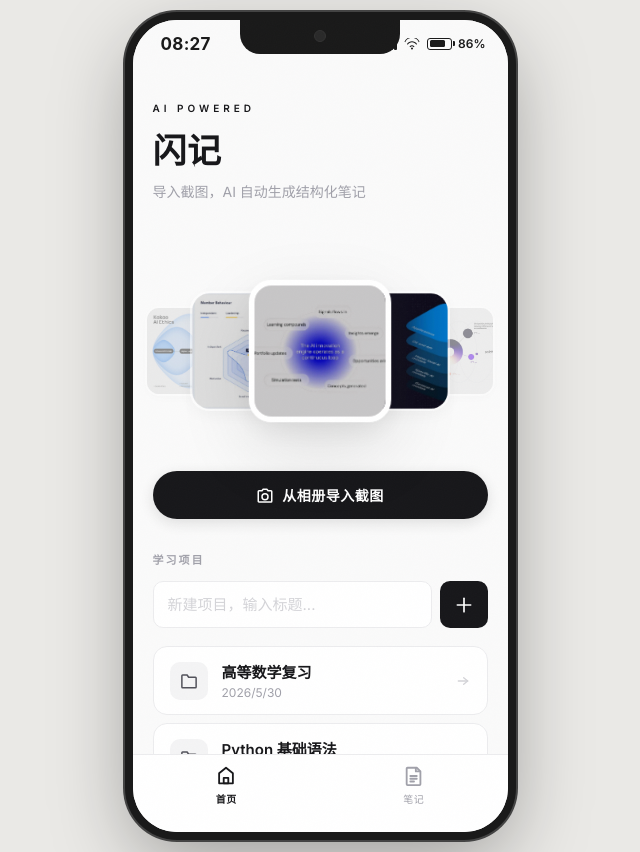
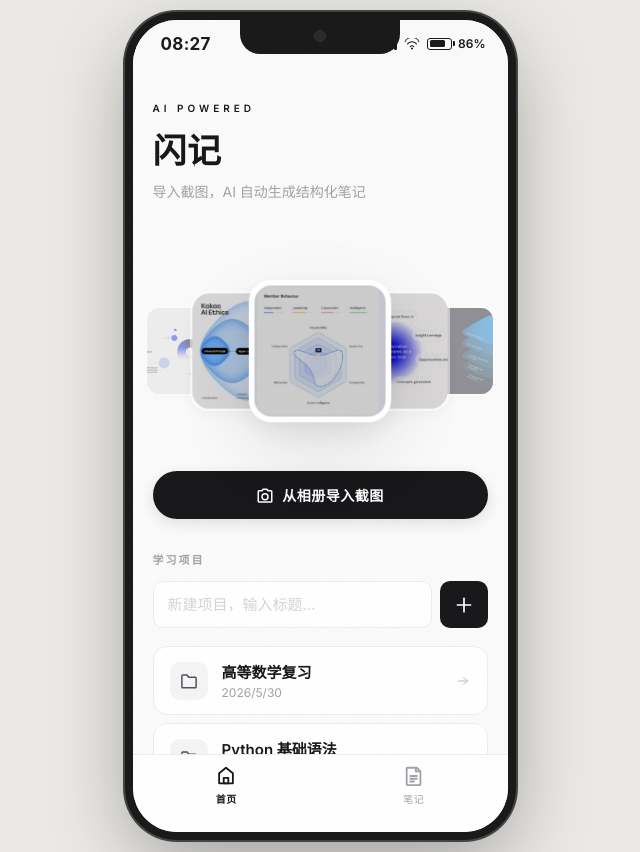
Before and after one commit to cocococococooo/flash-notes, a plain HTML site: page preview.html in a window 1280 px wide. Shown: the whole page, without its empty margins (320-960 px from the left). Drawn offline with Linux system fonts and the light colour scheme.

Commit message:
feat: 每2s自动轮播+CSS过渡动画

```diff
--- a/preview.html
+++ b/preview.html
@@ -217,6 +217,7 @@
     cursor: pointer; overflow: hidden; border-radius: 24px;
     box-sizing: border-box; outline: none; will-change: transform;
     backface-visibility: hidden;
+    transition: transform 0.5s cubic-bezier(0.4, 1.2, 0.3, 1), opacity 0.5s ease;
   }
   .carousel-stack .cs-card img {
     position: absolute; inset: 0; width: 100%; height: 100%;
@@ -772,7 +773,7 @@ function initIcons() {
   });
 }
 
-// ===================== STATIC CARD CAROUSEL =====================
+// ===================== AUTO-ROTATING CARD CAROUSEL =====================
 const carouselItems = [
   { src: 'pic/0444fef320f4e1569a1c5026d74093ac.jpg' },
   { src: 'pic/0f263c438ec4c0ee88934537c7188826.jpg' },
@@ -781,21 +782,27 @@ const carouselItems = [
   { src: 'pic/e1b59ad3b2b1815b4ea7bc1f55a228cd.jpg' },
 ];
 
-function buildCarousel() {
+const POSITIONS = [
+  { x: -130, scale: 0.6, opacity: 0.45, z: 2, border: 3 },
+  { x: -70,  scale: 0.8, opacity: 1,    z: 3, border: 3 },
+  { x: 0,    scale: 0.95, opacity: 1,   z: 5, border: 6 },
+  { x: 70,   scale: 0.8, opacity: 1,    z: 3, border: 3 },
+  { x: 130,  scale: 0.6, opacity: 0.45, z: 2, border: 3 },
+];
+
+let centerIdx = 2;
+let carouselTimer = null;
+
+function buildCarousel(idx) {
   const stack = document.getElementById('carouselStack');
   const n = carouselItems.length;
-  const positions = [
-    { x: -130, scale: 0.6, opacity: 0.45, z: 2, border: 3 },
-    { x: -70, scale: 0.8, opacity: 1, z: 3, border: 3 },
-    { x: 0, scale: 0.95, opacity: 1, z: 5, border: 6 },
-    { x: 70, scale: 0.8, opacity: 1, z: 3, border: 3 },
-    { x: 130, scale: 0.6, opacity: 0.45, z: 2, border: 3 },
-  ];
   let html = '';
   for (let i = 0; i < n; i++) {
-    const p = positions[i];
-    const borderColor = i === 2 ? 'rgba(255,255,255,1)' : 'rgba(255,255,255,0.5)';
-    const shadow = i === 2
+    const offset = ((i - idx + n) % n) - 2;
+    const p = POSITIONS[offset + 2];
+    const isCenter = offset === 0;
+    const borderColor = isCenter ? 'rgba(255,255,255,1)' : 'rgba(255,255,255,0.5)';
+    const shadow = isCenter
       ? 'rgba(0,0,0,0.11) 0px 28px 80px, rgba(0,0,0,0.067) 0px 10px 28px'
       : 'rgba(0,0,0,0.035) 0px 6px 18px';
     html += `<div class="cs-card" style="
@@ -805,10 +812,20 @@ function buildCarousel() {
       box-shadow:${shadow};
     ">
       <img src="${carouselItems[i].src}" alt="" draggable="false" />
-      <div class="cs-overlay" style="opacity:${i === 2 ? 0.2 : 0.13}"></div>
+      <div class="cs-overlay" style="opacity:${isCenter ? 0.2 : 0.13}"></div>
     </div>`;
   }
   stack.innerHTML = html;
+}
+
+function rotateCarousel() {
+  centerIdx = (centerIdx + 1) % carouselItems.length;
+  buildCarousel(centerIdx);
+}
+
+function startCarousel() {
+  buildCarousel(centerIdx);
+  carouselTimer = setInterval(rotateCarousel, 2000);
 }
 
 // ===================== INIT =====================
@@ -860,7 +877,7 @@ function buildCarousel() {
 
   currentProjectId = 1001;
   renderProjects();
-  buildCarousel();
+  startCarousel();
   renderNotes();
   updateNoteCount();
 })();
```
